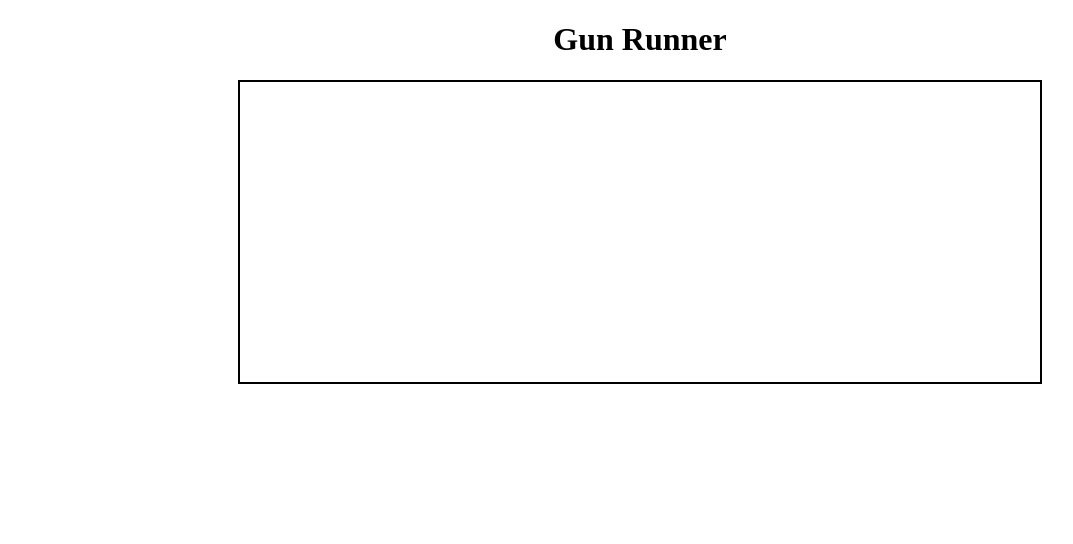
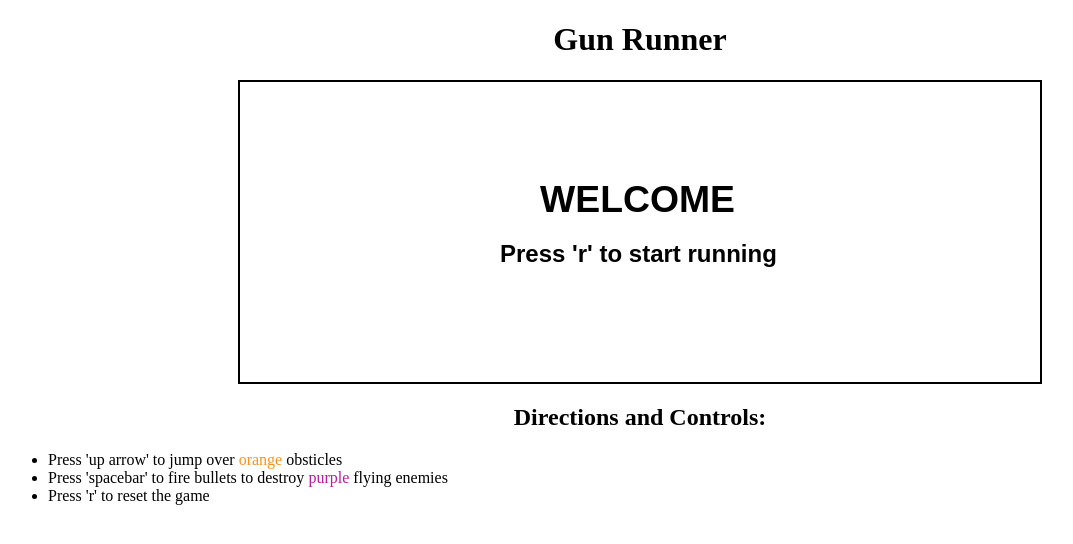
Before and after one commit to nickdraper8/gun-runner, a website built with webpack: page public/index.html in a window 1280 px wide. Shown: the whole page, without its empty margins (0-1073 px from the left). Built offline with nearby package versions, Linux system fonts and the light colour scheme.

Commit message:
added start menu and instructions under the gameview

```diff
--- a/public/index.html
+++ b/public/index.html
@@ -11,6 +11,12 @@
 
       <h1>Gun Runner</h1>
       <canvas id="myCanvas" width="800" height="300"></canvas>
+      <h2>Directions and Controls:</h2>
+      <ul>
+        <li>Press 'up arrow' to jump over <span style="color: #FB921C">orange</span> obsticles</li>
+        <li>Press 'spacebar' to fire bullets to destroy <span style="color: #B91C9C">purple</span> flying enemies</li>
+        <li>Press 'r' to reset the game</li>
+      </ul>
 
     </main>
   </body>
--- a/public/javascripts/game.js
+++ b/public/javascripts/game.js
@@ -132,6 +132,16 @@ class Game {
         ctx.fillText(`Press 'r' to try again`, 280, 180);
     }
 
+    drawStartMenu(ctx) {
+        ctx.fillStyle = "black";
+        ctx.font = "bold "+28+"pt Arial";
+        ctx.fillText(`WELCOME`, 300, 130);
+
+        ctx.fillStyle = "black";
+        ctx.font = "bold "+18+"pt Arial";
+        ctx.fillText(`Press 'r' to start running`, 260, 180);
+    }
+
     step(delta) {
         this.moveObjects(delta);
         this.players[0].update();
--- a/public/javascripts/game_view.js
+++ b/public/javascripts/game_view.js
@@ -46,6 +46,10 @@ class GameView {
         requestAnimationFrame(this.animate.bind(this));
     }
 
+    showStartMenu(ctx) {
+        this.game.drawStartMenu(ctx);
+    }
+
     animate(time) {
         if (!this.game.gameover) {
             const timeDelta = time - this.lastTime;
--- a/public/javascripts/index.js
+++ b/public/javascripts/index.js
@@ -23,6 +23,9 @@ document.addEventListener('DOMContentLoaded', () => {
     window.Player = Player;
     // END OF TESTING
 
+    const game = new Game();
+    new GameView(game, ctx).showStartMenu(ctx);
+
     document.addEventListener('keydown', (e) => {
             // e.preventDefault();
             console.log(e.code);
--- a/public/stylesheets/general.css
+++ b/public/stylesheets/general.css
@@ -1,8 +1,9 @@
-main {
-
+main ul {
+ margin: 20px auto;
+ /* text-align: center; */
 }
 
-main > h1 {
+main > h1, main > h2 {
     text-align: center;
 }
 
```
